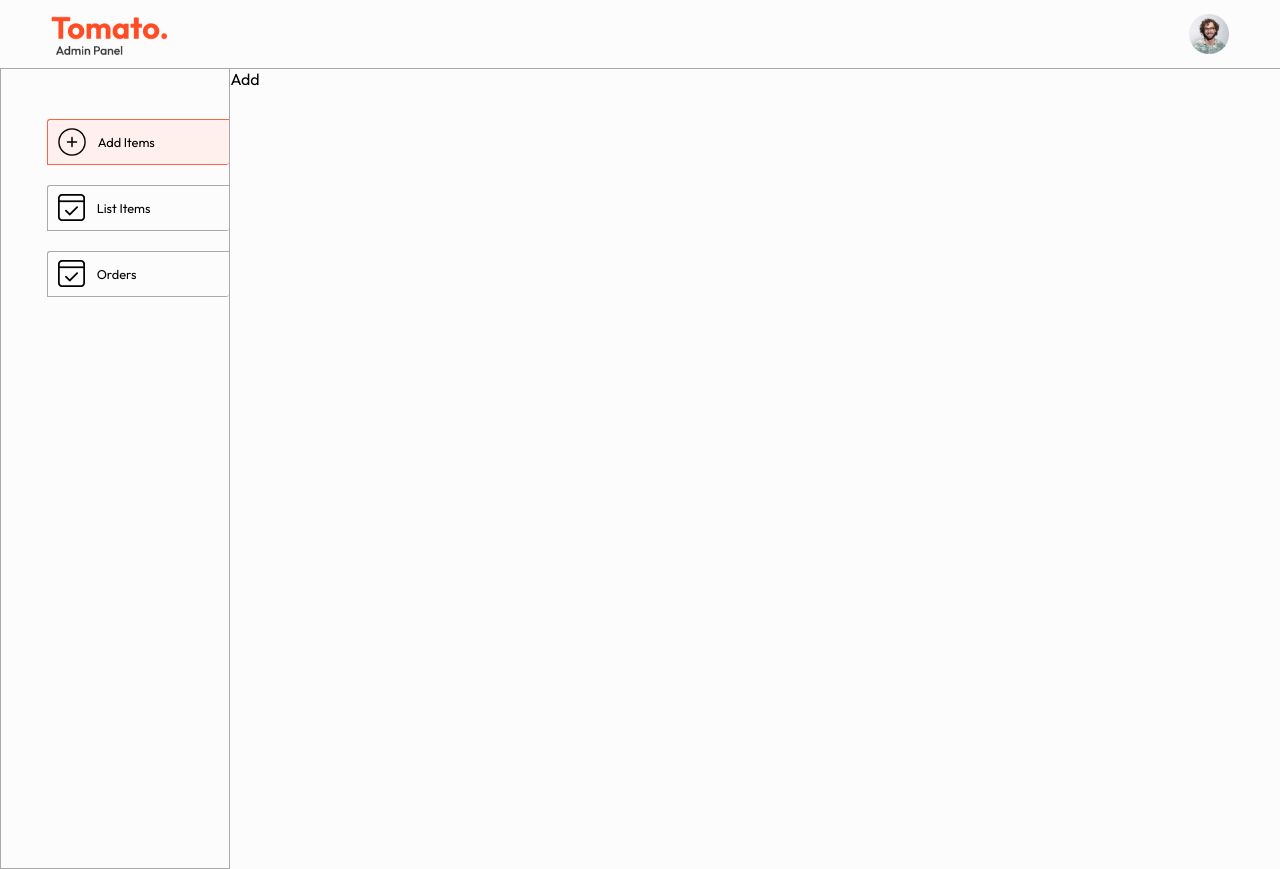
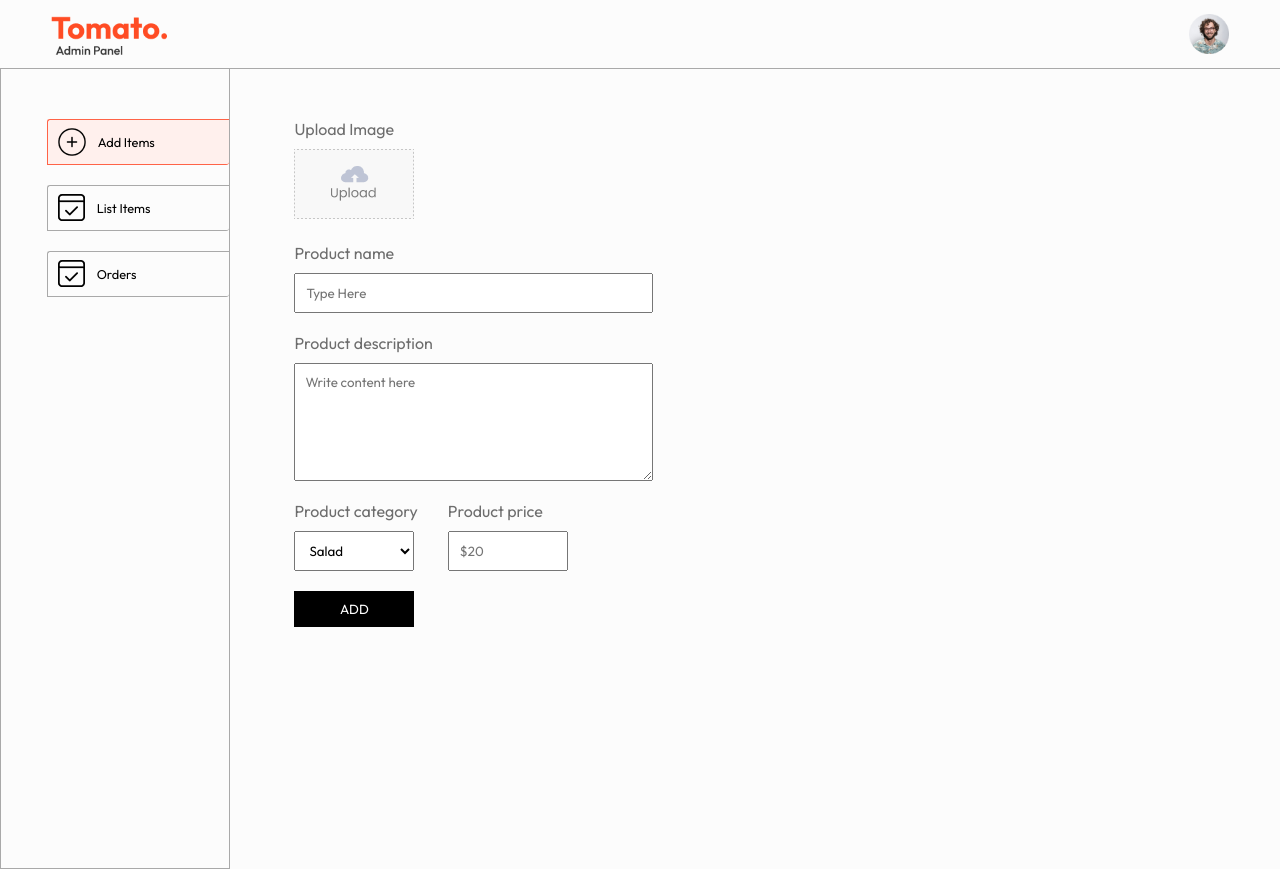
Before and after one commit to DulanjaliSenarathna/mern-food-delivery-app, a React (Vite) app in the folder admin/: page /add in a window 1280 px wide. Built offline with nearby package versions, Linux system fonts and the light colour scheme.

Commit message:
Add page design done

```diff
--- a/admin/src/index.css
+++ b/admin/src/index.css
@@ -26,3 +26,9 @@
 .app-content{
   display: flex;
 }
+
+.flex-col{
+  display: flex;
+  flex-direction: column;
+  gap: 10px;
+}
--- a/admin/src/pages/Add/Add.css
+++ b/admin/src/pages/Add/Add.css
@@ -0,0 +1,42 @@
+.add{
+    width: 70%;
+    margin-left: max(5vw, 25px);
+    margin-top: 50px;
+    color: #6d6d6d;
+    font-size: 16px;
+}
+
+.add form{
+    gap: 20px;
+}
+
+.add-img-upload img{
+    width: 120px;
+}
+
+.add-product-name, .add-product-description{
+    width: max(40%,280px);
+}
+
+.add-product-name input , .add-product-description textarea{
+    padding: 10px;
+}
+
+.add-category-price{
+    display: flex;
+    gap: 30px;
+}
+
+.add-category-price select, .add-category-price input{
+    max-width: 120px ;
+    padding: 10px;
+}
+
+.add-btn{
+    max-width: 120px;
+    border: none;
+    padding: 10px;
+    background-color: black;
+    color: white;
+    cursor: pointer;
+}
--- a/admin/src/pages/Add/Add.jsx
+++ b/admin/src/pages/Add/Add.jsx
@@ -1,9 +1,48 @@
 import React from 'react'
 import './Add.css'
+import { assets } from '../../assets/assets'
 
 const Add = () => {
   return (
-    <div>Add</div>
+    <div className='add'>
+        <form  className="flex-col">
+            <div className="add-img-upload flex-col">
+                <p>Upload Image</p>
+                <label htmlFor="image">
+                    <img src={assets.upload_area} alt="" />
+                </label>
+                <input type="file" id='image' hidden required />
+            </div>
+            <div className="add-product-name flex-col">
+                <p>Product name</p>
+                <input type="text" name='name' placeholder='Type Here' />
+            </div>
+            <div className="add-product-description flex-col">
+                <p>Product description</p>
+                <textarea name="description" rows='6' placeholder='Write content here' required></textarea>
+            </div>
+            <div className="add-category-price">
+                <div className="add-category flex-col">
+                    <p>Product category</p>
+                    <select name="category">
+                        <option value="Salad">Salad</option>
+                        <option value="Rolls">Rolls</option>
+                        <option value="Deserts">Deserts</option>
+                        <option value="Sandwich">Sandwich</option>
+                        <option value="Cake">Cake</option>
+                        <option value="Pure Veg">Pure Veg</option>
+                        <option value="Pasta">Pasta</option>
+                        <option value="Noodles">Noodles</option>
+                    </select>
+                </div>
+                <div className="add-price flex-col">
+                    <p>Product price</p>
+                    <input type="number" name='price' placeholder='$20'/>
+                </div>
+            </div>
+            <button type='submit' className='add-btn'>ADD</button>
+        </form>
+    </div>
   )
 }
 
```
